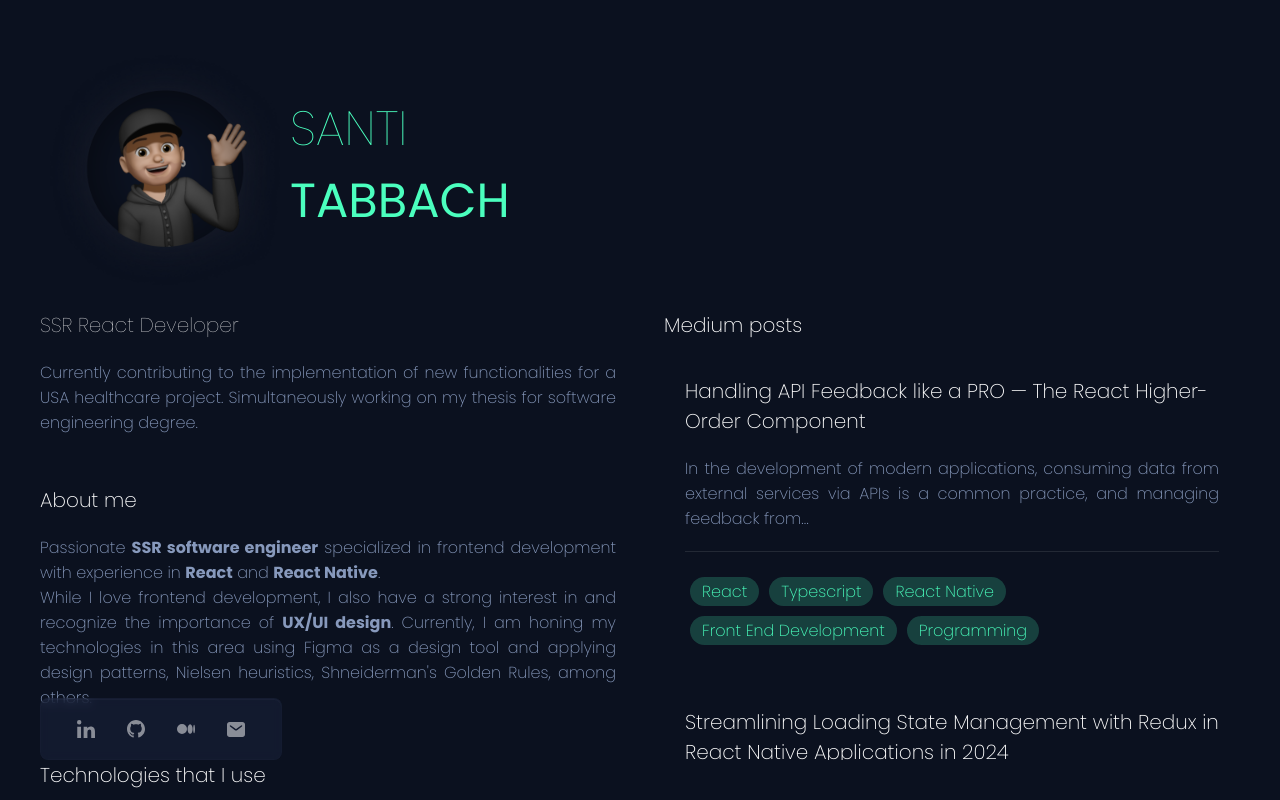
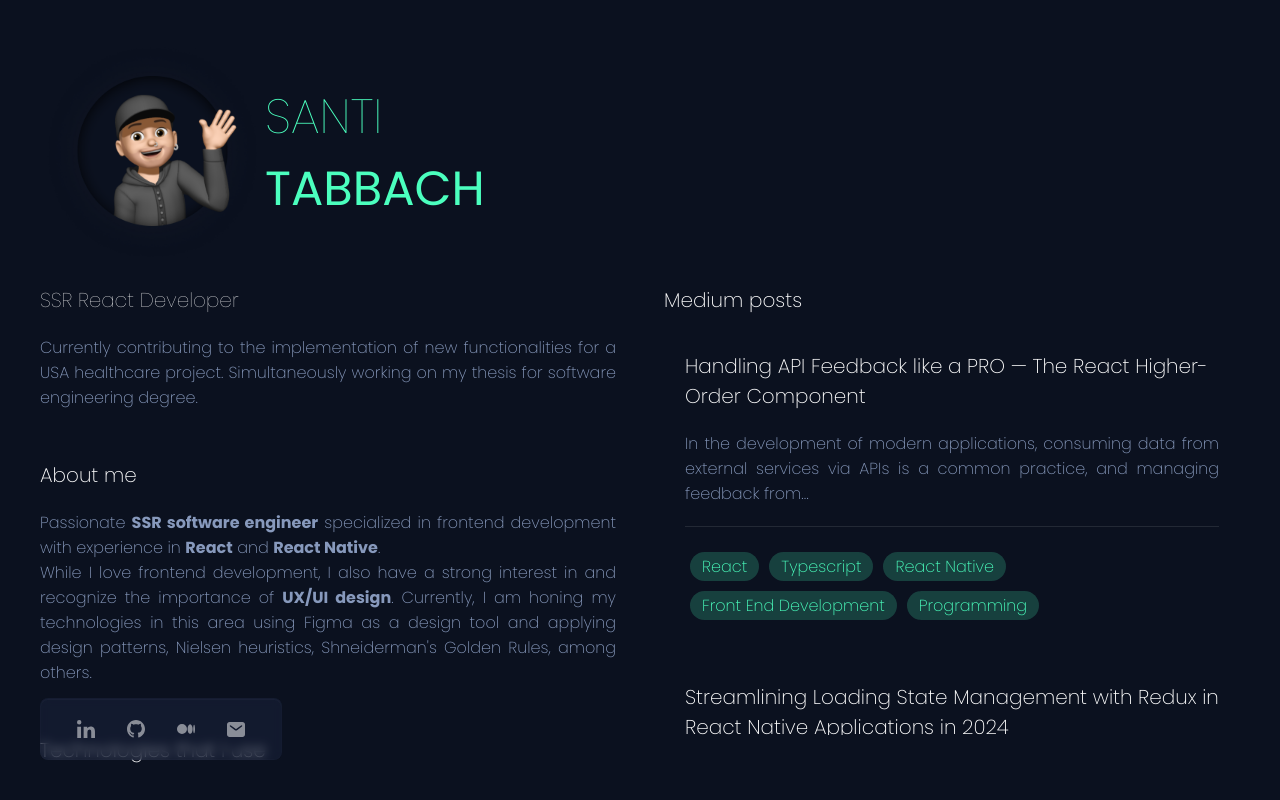
Before and after one commit to SantiTabbach/portfolio, a React (Vite) app: page / in a window 1280 px wide. Shown: the top 800 px of the page. Built offline with nearby package versions, Linux system fonts and the light colour scheme.

Commit message:
New avatar

```diff
--- a/src/components/layout/header/Header.css
+++ b/src/components/layout/header/Header.css
@@ -10,7 +10,7 @@
     flex-direction: row;
 
     .avatar {
-      width: 250px;
+      width: 225px;
     }
 
     @media (max-width: 520px) {
```
Also changed, not shown: src/assets/avatars/avatar.png.
